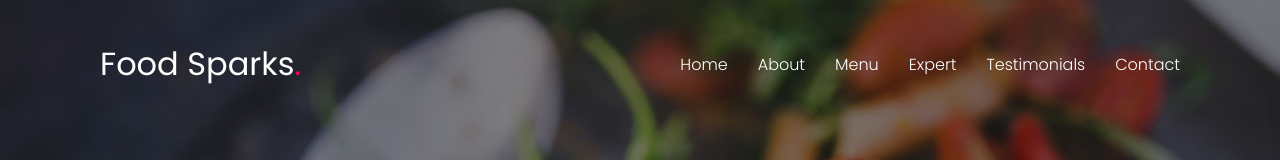
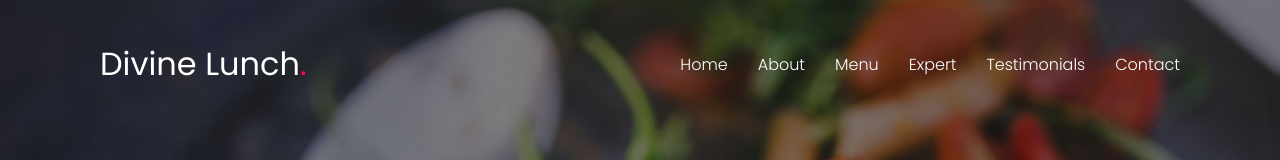
Before and after one commit to md-arru/Divine-Lunch, a plain HTML site: page index.html in a window 1280 px wide. Shown: the top 160 px of the page. Drawn offline with Linux system fonts and the light colour scheme.

Commit message:
first commit

```diff
--- a/index.html
+++ b/index.html
@@ -11,7 +11,7 @@
 
 <body>
   <header>
-    <a href="#" class="logo">Food Sparks<span>.</span></a>
+    <a href="#" class="logo">Divine Lunch<span>.</span></a>
     <div class="menuToggle" onclick="toggleMenu();"></div>
     <ul class="navigation">
       <li><a href="#banner" onclick="toggleMenu();">Home</a></li>
```
